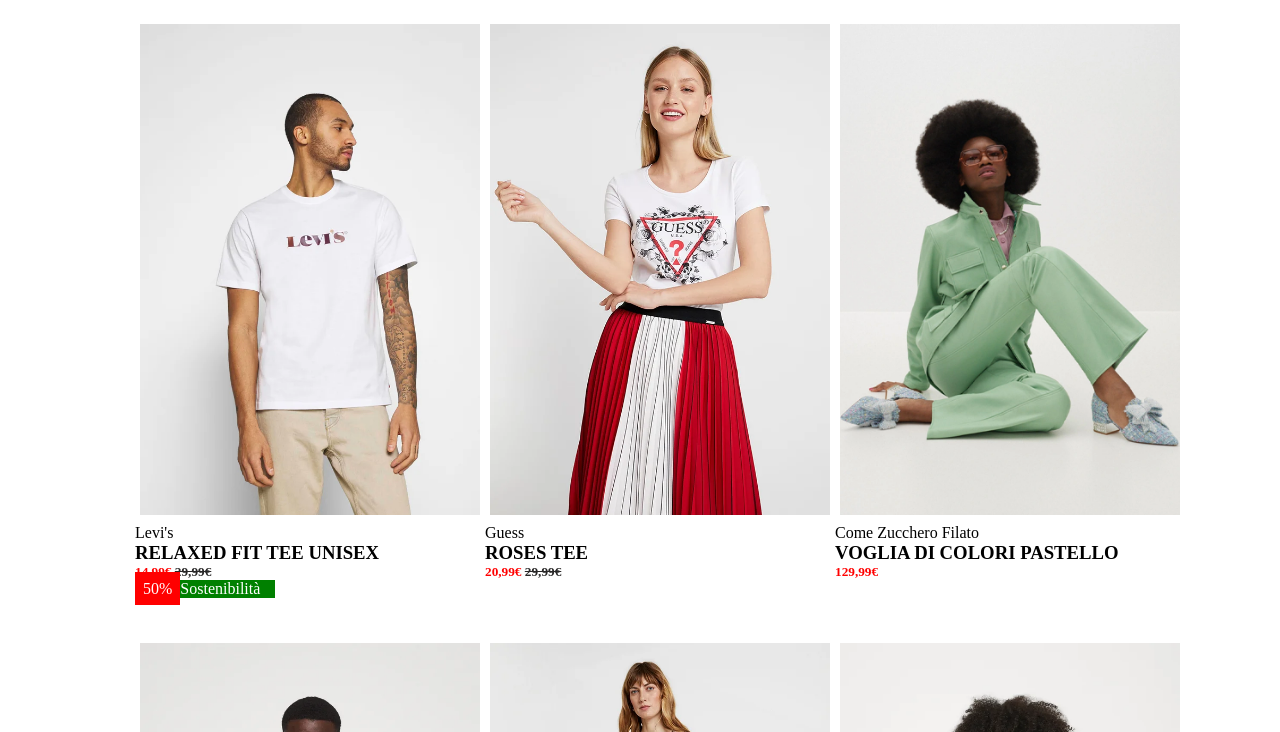
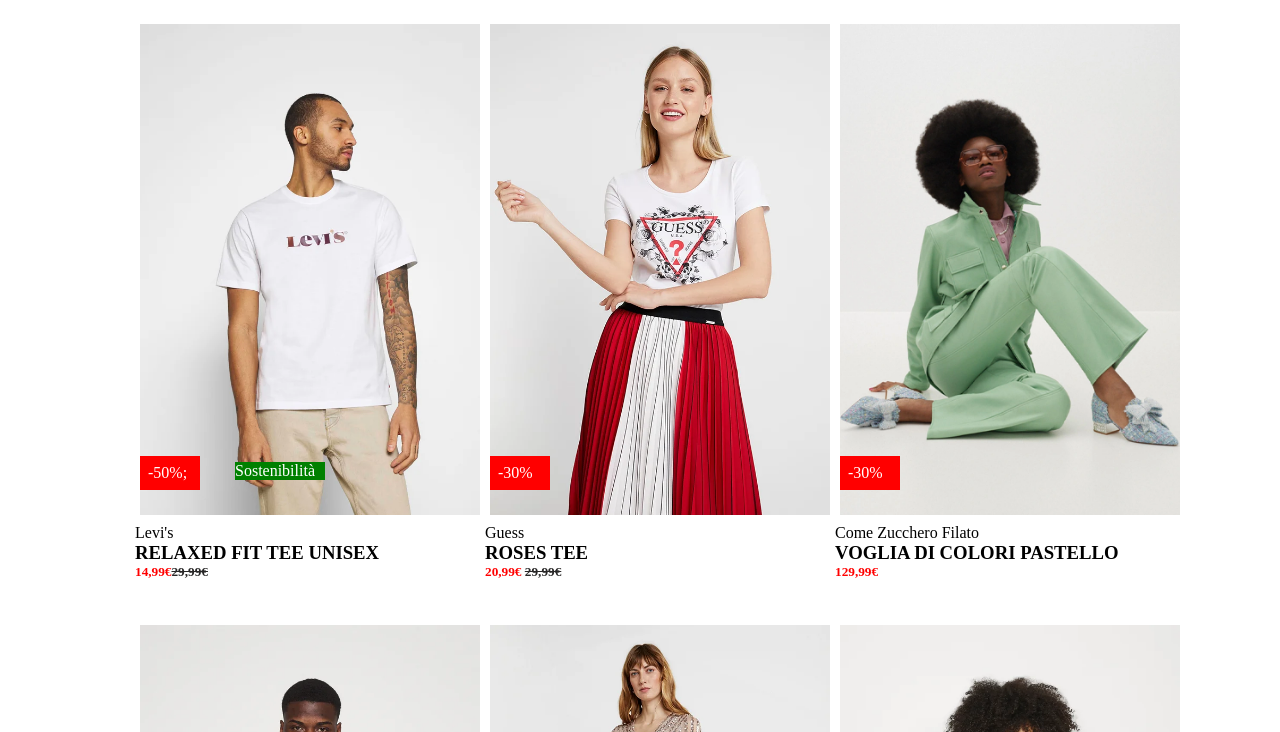
Before and after one commit to Tonia04F/html-css-boolando, a plain HTML site: page index.html in a window 1280 px wide. Shown: the part 68-800 px from the top of the page. Drawn offline with Linux system fonts and the light colour scheme.

Commit message:
aggiunto sconto

```diff
--- a/index.html
+++ b/index.html
@@ -18,14 +18,17 @@
                     <div class="colonna">
                         <div class="product">
                         <img src="img/1.webp" alt="maglia_levis">
+                        <span class="sconto">-50&percnt;;</span>
+                        <span class="caratteristica">Sostenibilità</span>
                         <p>Levi's</p>
                         <h3>RELAXED FIT TEE UNISEX</h3>
-                        <h5 class="scontato">14,99&euro; <span class="no-scontato">29,99&euro;</span></h5>
-                        <p class="caratteristica"><span class="prezzo-sconto">50%</span>Sostenibilità</p>
+                        <h5 class="scontato">14,99&euro;<span class="no-scontato">29,99&euro;</span></h5>
                         </div>
                     </div>
                     <div class="colonna">
-                        <div class="product"><img src="img/2.webp" alt="maglia_guess">
+                        <div class="product">
+                        <img src="img/2.webp" alt="maglia_guess">
+                        <span class="sconto">-30&percnt;</span>
                         <p>Guess</p>
                         <h3>ROSES TEE</h3>
                         <h5 class="scontato">20,99&euro; <span class="no-scontato">29,99&euro;</span></h5>
@@ -34,6 +37,7 @@
                     <div class="colonna">
                         <div class="product">
                         <img src="img/3.webp" alt="completo_verde">
+                        <span class="sconto">-30&percnt;</span>
                         <p>Come Zucchero Filato</p>
                         <h3>VOGLIA DI COLORI PASTELLO</h3>
                         <h5 class="scontato">129,99&euro;</h5>
@@ -42,6 +46,8 @@
                     <div class="colonna">
                         <div class="product">
                         <img src="img/4.webp" alt="maglia_levis">
+                        <span class="sconto">-50&percnt;</span>
+                        <span class="caratteristica">Sostenibilità</span>
                         <p>Levi's</p>
                         <h3>TEE UNISEX</h3>
                         <h5 class="scontato">14,99&euro; <span class="no-scontato">29,99&euro;</span></h5>
@@ -50,6 +56,7 @@
                     <div class="colonna">
                         <div class="product">
                         <img src="img/5.webp" alt="vestito">
+
                         <p>Maya Deluxe</p>
                         <h3>STRIPE BODICE</h3>
                         <h5 class="scontato">99,99&euro;</h5>
@@ -58,6 +65,7 @@
                     <div class="colonna">
                         <div class="product">
                         <img src="img/6.webp" alt="maglia_nera">
+                        <span class="caratteristica">Sostenibilità</span>
                         <p>Esprit</p>
                         <h3>MAGLIONE - BLACK</h3>
                         <h5 class="scontato">29,99&euro;</h5>
--- a/style.css
+++ b/style.css
@@ -29,12 +29,26 @@
     width: 350px;
     padding: 5px;
 }
-.prezzo-sconto{
-    width: 8px;
+.product{
+    position: relative;
+
+}
+.sconto{
+    position: absolute;
+    bottom: 90px;
+    left: 5px;
+    width: 60px;
     color: white;
     background-color: red;
     padding: 8px;
-
+}
+.caratteristica{
+    width: 90px;
+    position: absolute;
+    bottom: 100px;
+    left: 100px;
+    background-color: green;
+    color: white;
 }
 .caratteristica{
     color: white;
```
